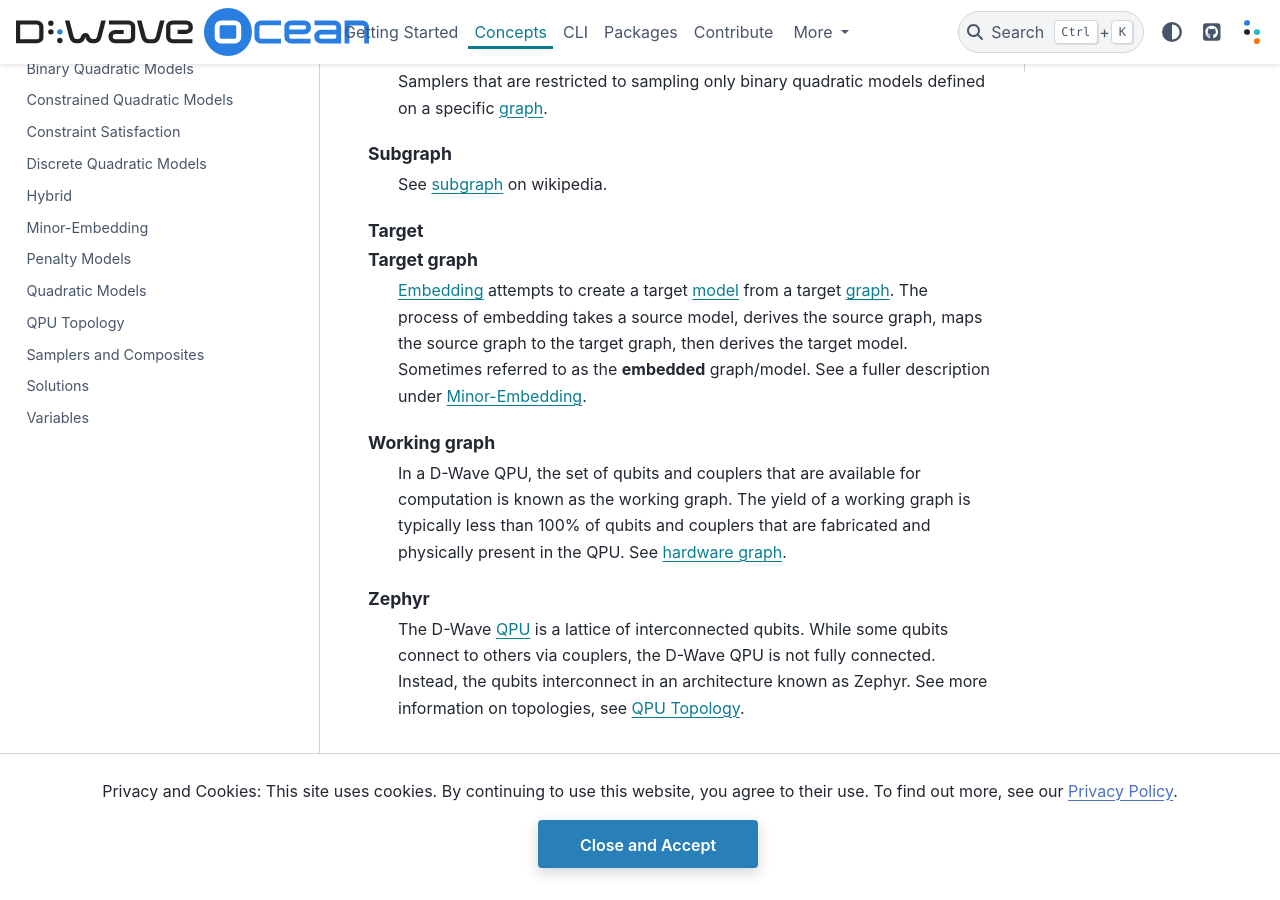
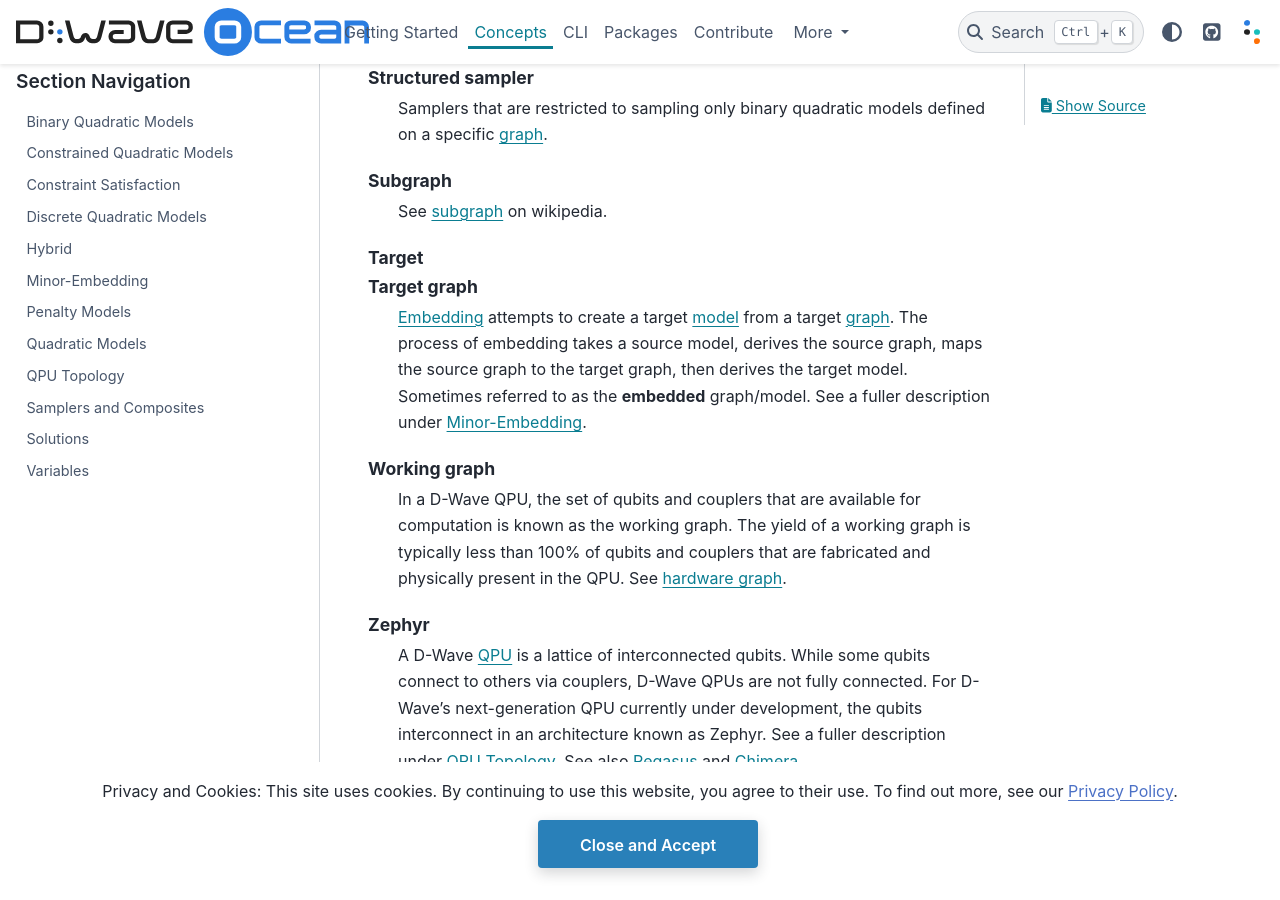
Before and after one commit to dwavesystems/dwave-ocean-sdk, a Sphinx documentation site: the page built from docs/concepts/index.rst, in a window 1280 px wide and 900 px high, scrolled down 6684 px. Built offline with Sphinx 7.4.7 and the PyData theme 0.15.4, drawn with Linux system fonts in a browser that asks for light colours; pages that are not in the unit, such as notebooks, are missing from menus; some of the changed text lies outside the part shown.

Commit message:
Tweak topology terms in glossary

```diff
--- a/docs/concepts/index.rst
+++ b/docs/concepts/index.rst
@@ -79,10 +79,11 @@
          See a fuller description under :doc:`Minor-Embedding </concepts/embedding>`.
 
       Chimera
-         The D-Wave :term:`QPU` is a lattice of interconnected qubits. While some qubits
-         connect to others via couplers, the D-Wave QPU is not fully connected.
-         Instead, the qubits interconnect in an architecture known as Chimera.
-         See a fuller description under :doc:`QPU Topology </concepts/topology>`.
+         A D-Wave :term:`QPU` is a lattice of interconnected qubits. While some qubits
+         connect to others via couplers, D-Wave QPUs are not fully connected.
+         For D-Wave 2000Q QPUs, the qubits interconnect in an architecture known
+         as Chimera. See a fuller description under :doc:`QPU Topology </concepts/topology>`.
+         See also :term:`Pegasus` and :term:`Zephyr`.
 
       Complete graph
       Fully connected
@@ -220,10 +221,11 @@
          binary variables representing the qubits.
 
       Pegasus
-         The D-Wave :term:`QPU` is a lattice of interconnected qubits. While some qubits
-         connect to others via couplers, the D-Wave QPU is not fully connected.
-         Instead, the qubits interconnect in an architecture known as Pegasus.
-         See a fuller description under :doc:`QPU Topology </concepts/topology>`.
+         A D-Wave :term:`QPU` is a lattice of interconnected qubits. While some qubits
+         connect to others via couplers, D-Wave QPUs are not fully connected.
+         For an Advantage QPU, the qubits interconnect in an architecture known
+         as Pegasus. See a fuller description under :doc:`QPU Topology </concepts/topology>`.
+         See also :term:`Chimera` and :term:`Zephyr`.
 
       Penalty function
          An algorithm for solving constrained optimization problems. In the context
@@ -325,7 +327,9 @@
          and physically present in the QPU. See :term:`hardware graph`.
 
       Zephyr
-         The D-Wave :term:`QPU` is a lattice of interconnected qubits. While some
-         qubits connect to others via couplers, the D-Wave QPU is not fully connected.
-         Instead, the qubits interconnect in an architecture known as Zephyr.
-         See more information on topologies, see :doc:`QPU Topology </concepts/topology>`.
+         A D-Wave :term:`QPU` is a lattice of interconnected qubits. While some
+         qubits connect to others via couplers, D-Wave QPUs are not fully connected.
+         For D-Wave's next-generation QPU currently under development, the qubits
+         interconnect in an architecture known as Zephyr. See a fuller description
+         under :doc:`QPU Topology </concepts/topology>`.
+         See also :term:`Pegasus` and :term:`Chimera`.
```
